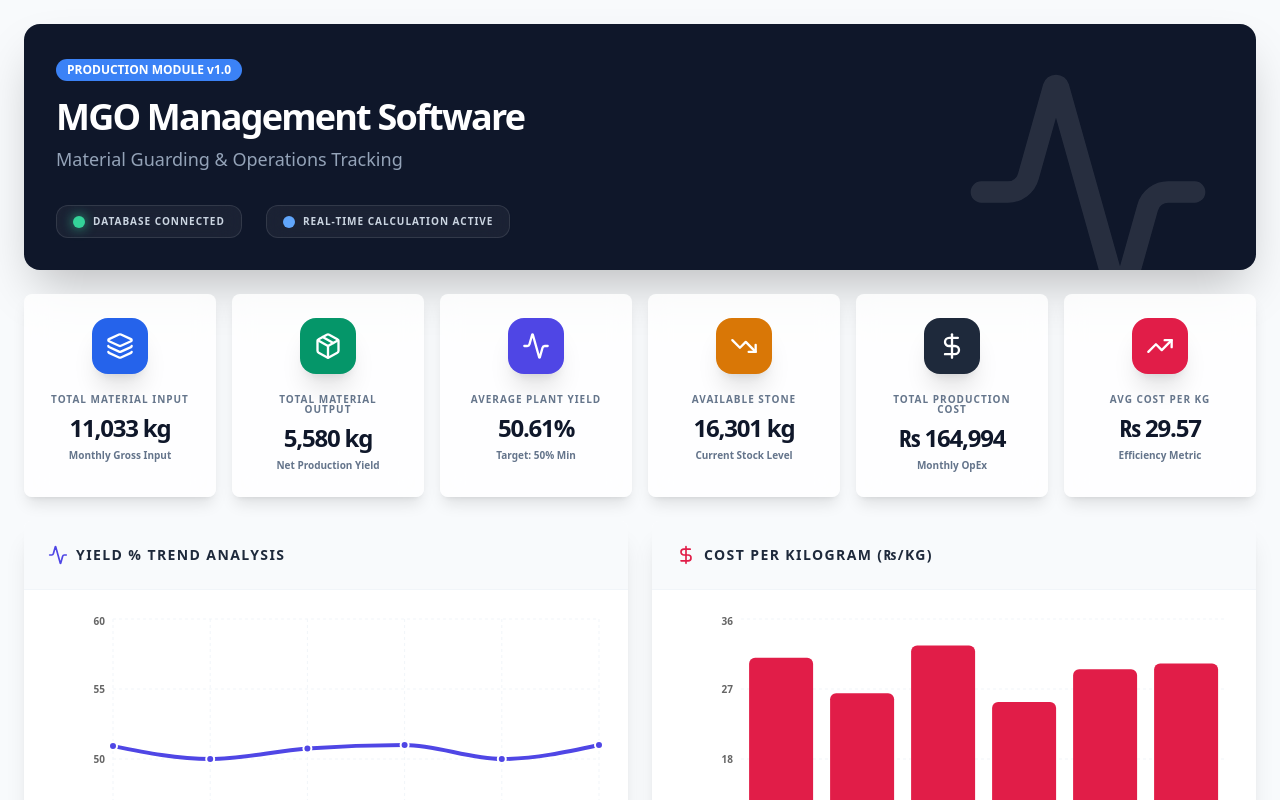
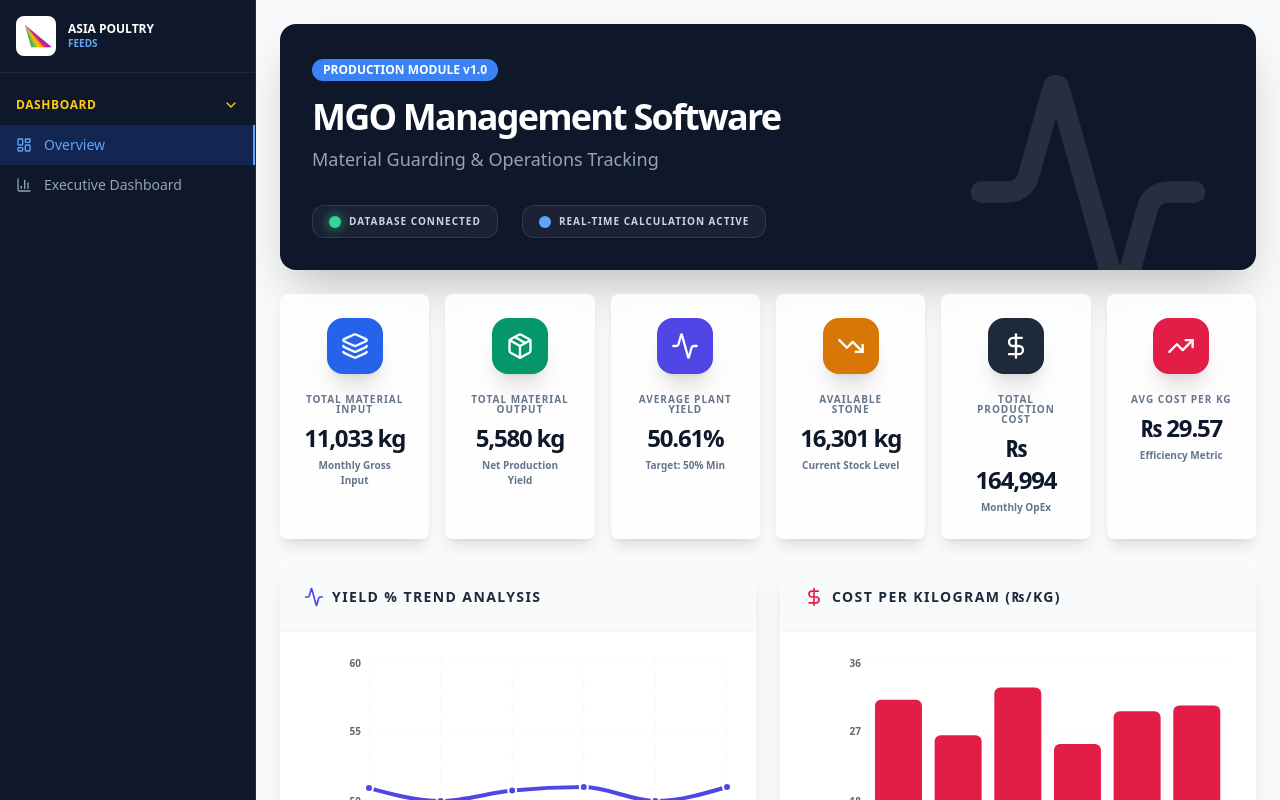
Before and after one commit to cmmsasiaserver-netizen/furnace, a Next.js app: page /dashboard in a window 1280 px wide. Shown: the top 800 px of the page. Built offline with nearby package versions, Linux system fonts and the light colour scheme.

Commit message:
feat: add dashboard sidebar with yellow DASHBOARD heading and Overview/Executive Dashboard sub-items

```diff
--- a/app/dashboard/page.tsx
+++ b/app/dashboard/page.tsx
@@ -2,6 +2,7 @@
 
 import { useState } from "react";
 import { useMGOStore } from "@/lib/store";
+import { DashboardSidebar } from "@/components/dashboard-sidebar";
 import { Card, CardContent, CardHeader, CardTitle } from "@/components/ui/card";
 import { Table, TableBody, TableCell, TableHead, TableHeader, TableRow } from "@/components/ui/table";
 import {
@@ -43,7 +44,9 @@ export default function DashboardPage() {
   ];
 
   return (
-    <div className="min-h-screen bg-slate-50 p-6 flex flex-col gap-6 font-sans">
+    <div className="min-h-screen flex">
+      <DashboardSidebar activeItem="overview" />
+      <div className="flex-1 bg-slate-50 p-6 flex flex-col gap-6 font-sans overflow-auto">
       {/* Header */}
       <div className="bg-slate-900 text-white rounded-2xl p-8 shadow-2xl relative overflow-hidden">
         <div className="absolute top-0 right-0 opacity-10 p-10">
@@ -203,6 +206,7 @@ export default function DashboardPage() {
       <div className="flex justify-center text-[10px] font-bold text-slate-400 uppercase tracking-widest mt-4">
         © 2026 MGO Management Software • Asia Poultry Feeds
       </div>
+      </div>
     </div>
   );
 }
--- /dev/null
+++ b/components/dashboard-sidebar.tsx
@@ -0,0 +1,111 @@
+"use client";
+
+import { useState } from "react";
+import { LayoutDashboard, BarChart3, LogOut, ChevronRight } from "lucide-react";
+
+interface SidebarProps {
+  activeItem?: string;
+}
+
+export function DashboardSidebar({ activeItem = "overview" }: SidebarProps) {
+  const [expanded, setExpanded] = useState(true);
+
+  const menuItems = [
+    {
+      title: "DASHBOARD",
+      color: "text-yellow-400",
+      items: [
+        { id: "overview", label: "Overview", icon: LayoutDashboard },
+        { id: "executive", label: "Executive Dashboard", icon: BarChart3 },
+      ],
+    },
+  ];
+
+  return (
+    <div className="w-64 min-h-screen bg-slate-900 flex flex-col border-r border-slate-800">
+      {/* Logo Section */}
+      <div className="p-4 border-b border-slate-800">
+        <div className="flex items-center gap-3">
+          <div className="w-10 h-10 bg-white rounded-lg flex items-center justify-center overflow-hidden">
+            <svg viewBox="0 0 200 200" className="w-8 h-8">
+              <polygon points="30,30 100,170 70,170" fill="#4CAF50" />
+              <polygon points="30,30 120,170 90,170" fill="#8BC34A" />
+              <polygon points="30,30 140,170 110,170" fill="#FFC107" />
+              <polygon points="30,30 160,170 130,170" fill="#FF9800" />
+              <polygon points="30,30 180,170 150,170" fill="#E91E63" />
+              <polygon points="30,30 200,170 170,170" fill="#9C27B0" />
+            </svg>
+          </div>
+          <div>
+            <div className="text-xs font-bold text-white leading-tight">
+              ASIA POULTRY
+            </div>
+            <div className="text-[10px] text-blue-400 font-semibold">
+              FEEDS
+            </div>
+          </div>
+        </div>
+      </div>
+
+      {/* Menu Items */}
+      <div className="flex-1 py-4">
+        {menuItems.map((section) => (
+          <div key={section.title} className="mb-2">
+            {/* Section Header */}
+            <button
+              onClick={() => setExpanded(!expanded)}
+              className={`w-full px-4 py-2 flex items-center justify-between text-xs font-bold tracking-wider ${section.color} hover:bg-slate-800/50 transition-colors`}
+            >
+              <span>{section.title}</span>
+              <ChevronRight
+                className={`w-4 h-4 transition-transform ${expanded ? "rotate-90" : ""}`}
+              />
+            </button>
+
+            {/* Sub Items */}
+            {expanded && (
+              <div className="mt-1">
+                {section.items.map((item) => {
+                  const Icon = item.icon;
+                  const isActive = activeItem === item.id;
+                  return (
+                    <button
+                      key={item.id}
+                      className={`w-full px-4 py-2.5 flex items-center gap-3 text-sm transition-colors ${
+                        isActive
+                          ? "bg-blue-600/20 text-blue-400 border-r-2 border-blue-400"
+                          : "text-slate-400 hover:text-white hover:bg-slate-800/50"
+                      }`}
+                    >
+                      <Icon className="w-4 h-4" />
+                      <span>{item.label}</span>
+                    </button>
+                  );
+                })}
+              </div>
+            )}
+          </div>
+        ))}
+      </div>
+
+      {/* User Section */}
+      <div className="p-4 border-t border-slate-800">
+        <div className="flex items-center gap-3 mb-3">
+          <div className="w-8 h-8 bg-blue-600 rounded-full flex items-center justify-center">
+            <span className="text-xs font-bold text-white">T</span>
+          </div>
+          <div className="flex-1 min-w-0">
+            <div className="text-sm font-medium text-white truncate">
+              Technical Director
+            </div>
+            <div className="text-xs text-slate-500">Admin • All</div>
+          </div>
+        </div>
+        <button className="w-full flex items-center gap-2 px-3 py-2 text-sm text-slate-400 hover:text-white hover:bg-slate-800/50 rounded-lg transition-colors">
+          <LogOut className="w-4 h-4" />
+          <span>Sign Out</span>
+        </button>
+      </div>
+    </div>
+  );
+}
```
